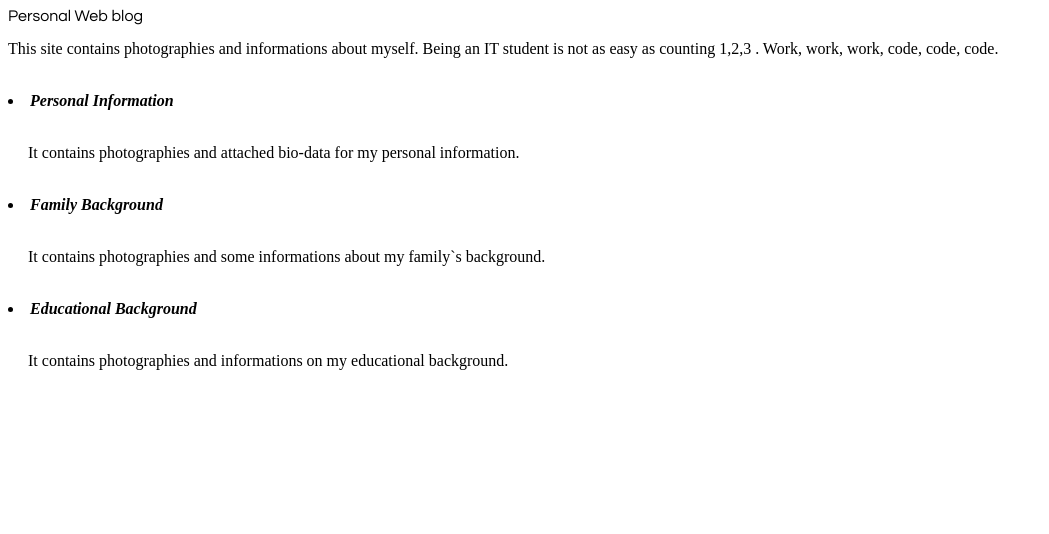
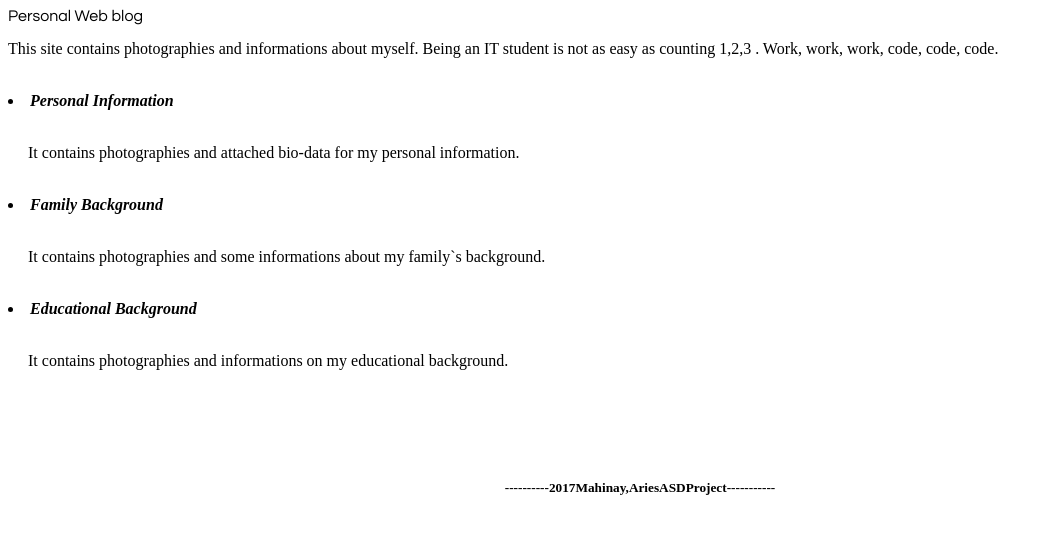
Before and after one commit to Riesdelgado/Aries, a plain HTML site: page personal.html in a window 1280 px wide. Shown: the whole page, without its empty margins (0-1049 px from the left). Drawn offline with Linux system fonts and the light colour scheme.

Commit message:
Update personal.html

```diff
--- a/personal.html
+++ b/personal.html
@@ -20,5 +20,6 @@
 <dl>
 <dt><p align="justify">&nbsp;&nbsp;&nbsp;&nbsp;&nbsp;It contains photographies and informations on my educational background.</dl></p>
 <br><br><br><br>
+ </ol><div id="footers"><h5 id="foot" align= "center">----------2017Mahinay,AriesASDProject-----------</h5></div>
 </body>
 </html>
```
